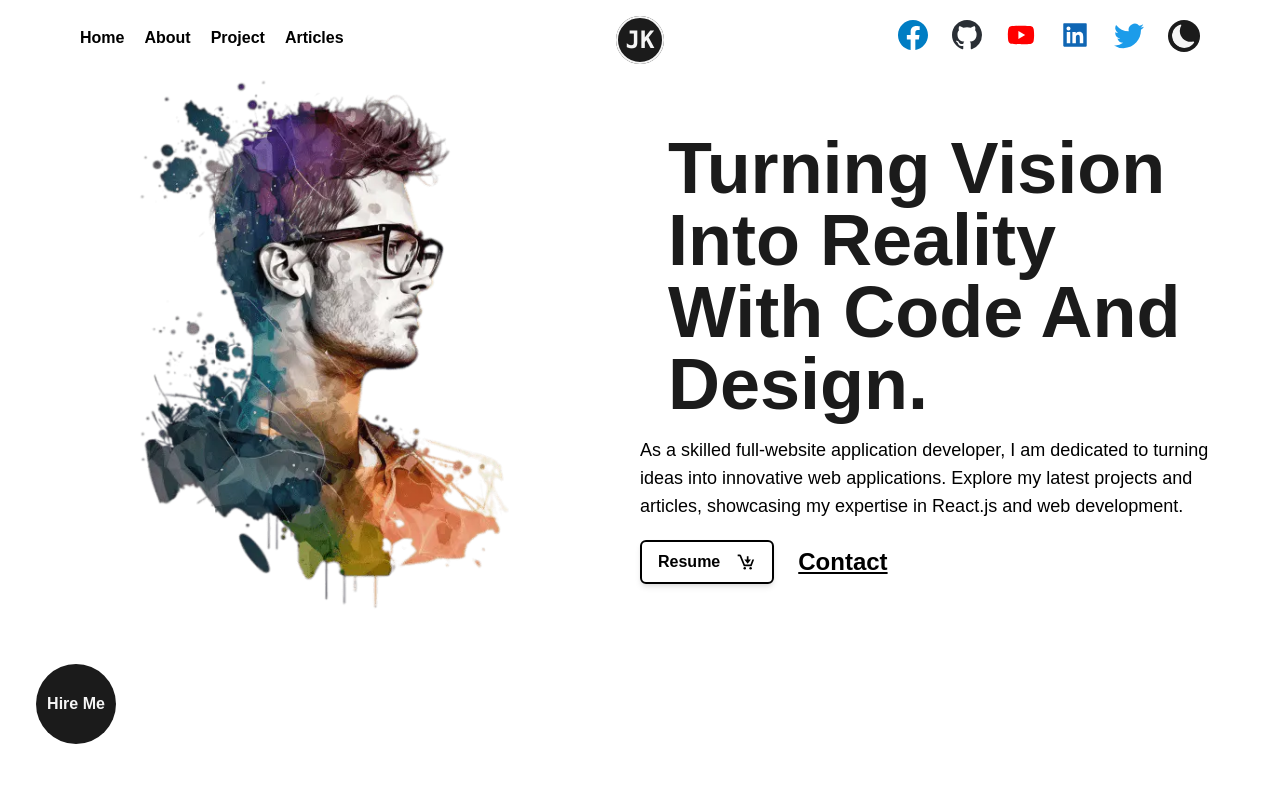
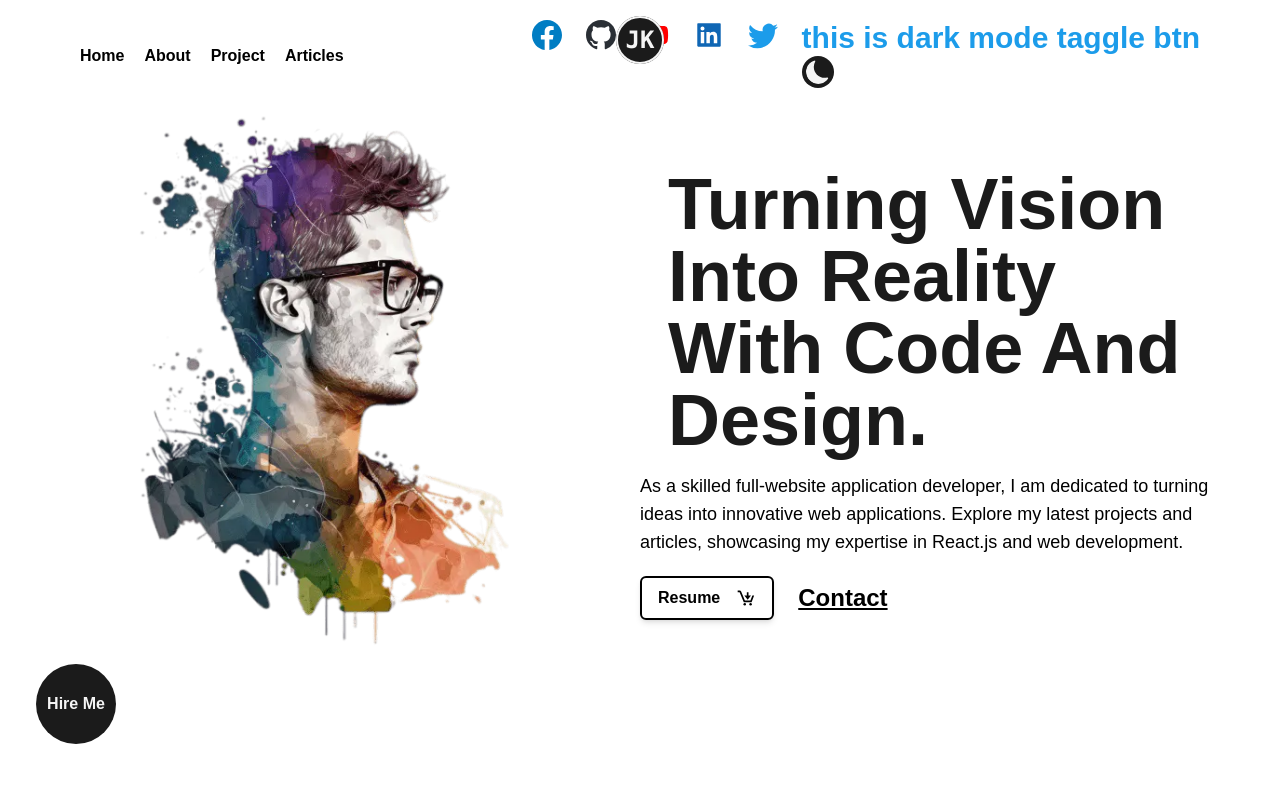
Before and after one commit to mdjamirulislam/modern-potfilo, a Next.js app: page / in a window 1280 px wide. Shown: the top 800 px of the page. Built offline with nearby package versions, Linux system fonts and the light colour scheme.

Commit message:
complete (v=git.2.38.1 and node.18.60.0)

```diff
--- a/src/Components/Navv/Navbar.js
+++ b/src/Components/Navv/Navbar.js
@@ -85,7 +85,7 @@ const Navbar = () => {
           whileTap={{ scale: 0.8 }}
           className="text-3xl text-[#1C9CEA]"
         >
-          {" "}
+          {"this is dark mode taggle btn "}
           <Darkmodebtn />
         </motion.h1>
       </nav>
```
